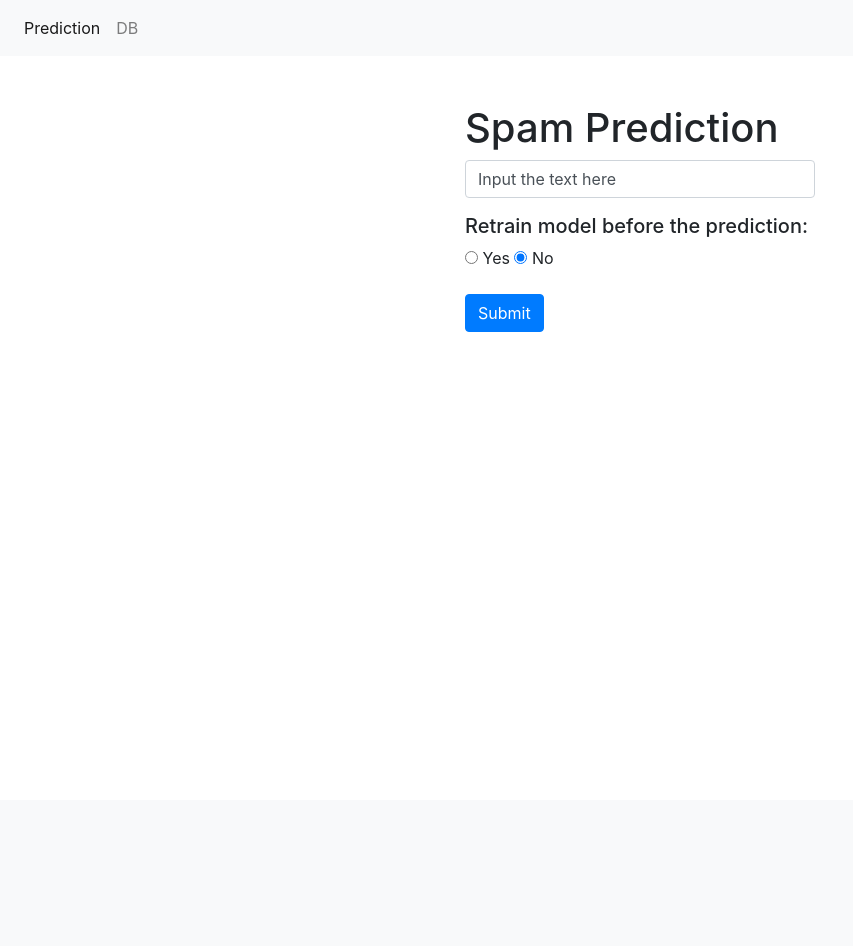
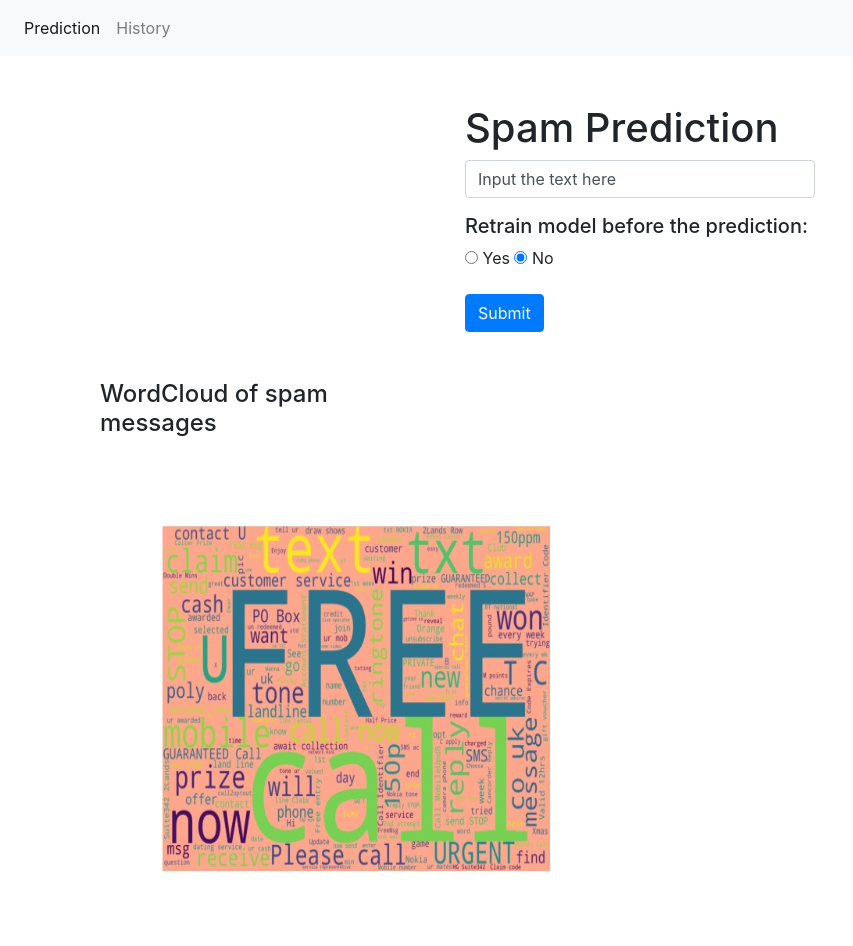
Before and after one commit to vavivava/spam-classifier, a Django app: page / in a window 1280 px wide. Shown: the whole page, without its empty margins (0-853 px from the left). Before the commit the page ends 332 px from the top, so only its background shows below. Run offline with Django 3.2, Linux system fonts and the light colour scheme; some libraries are stand-ins or nearby versions.

Commit message:
Create data base for new predictions and add spam wordcloud image

```diff
--- a/predict/urls.py
+++ b/predict/urls.py
@@ -21,4 +21,5 @@ app_name = 'predict'
 urlpatterns = [
     path('', views.predict,  name='predict'),
     path('predict/', views.predict_chances, name='submit_prediction'),
+    path('results/', views.view_results, name='results'),
 ]
--- a/predict/views.py
+++ b/predict/views.py
@@ -1,7 +1,7 @@
 from django.shortcuts import render
 from django.http import JsonResponse
 from src.message_predict import MessagePredict
-from .models import PredResults
+from . models import PredResults
 
 
 def predict(request):
@@ -22,3 +22,7 @@ def predict_chances(request):
 
         print('result is', + classification)
         return JsonResponse({'result': classification, 'input_the_text': input_the_text}, safe=False)
+
+def view_results(request):
+    data = {"dataset": PredResults.objects.all()}
+    return render(request, "results.html", data)
--- a/spamclassifier/settings.py
+++ b/spamclassifier/settings.py
@@ -21,7 +21,6 @@ BASE_DIR = Path(__file__).resolve().parent.parent
 # See https://docs.djangoproject.com/en/3.1/howto/deployment/checklist/
 
 # SECURITY WARNING: keep the secret key used in production secret!
-SECRET_KEY = 'ar@s*&&c3k^+wg=mchsu_z(t^-_+cmp5ksp%j)2e59-_xbyosf'
 
 # SECURITY WARNING: don't run with debug turned on in production!
 DEBUG = True
@@ -123,3 +122,8 @@ USE_TZ = True
 # https://docs.djangoproject.com/en/3.1/howto/static-files/
 
 STATIC_URL = '/static/'
+
+STATICFILES_DIRS = [
+    BASE_DIR / "static",
+    '/var/www/static/',
+]
--- a/spamclassifier/urls.py
+++ b/spamclassifier/urls.py
@@ -16,6 +16,7 @@ Including another URLconf
 from django.contrib import admin
 from django.urls import path, include
 
+
 urlpatterns = [
     path('admin/', admin.site.urls),
     path('', include('predict.urls', namespace='predict'))
--- a/src/reading_data.py
+++ b/src/reading_data.py
@@ -32,7 +32,7 @@ class ReadingData:
         stopwords_data = set(wordcloud.STOPWORDS)
         fig_wordcloud = wordcloud.WordCloud(stopwords=stopwords_data, background_color="#ffa78c",
                                             width=3000, height=2000).generate(text)
-        plt.figure(figsize=(15, 15), frameon=True)
+        plt.figure(frameon=False)
         plt.imshow(fig_wordcloud)
         plt.axis('off')
-        plt.savefig('wordcloud_spam.png')
+        plt.savefig('wordcloud_spam.jpg')
--- a/templates/base.html
+++ b/templates/base.html
@@ -23,7 +23,7 @@
                     <a class="nav-link" href="/">Prediction <span class="sr-only">(current)</span></a>
                 </li>
                 <li class="nav-item">
-                    <a class="nav-link" href="/results">DB</a>
+                    <a class="nav-link" href="/results">History</a>
                 </li>
             </ul>
         </div>
--- a/templates/predict.html
+++ b/templates/predict.html
@@ -19,7 +19,7 @@
             </div>
             <div class="modal-footer">
                 <button type="button" class="btn btn-secondary" data-dismiss="modal">Close</button>
-                <a class="btn btn-primary" href="/results" role="button">View DB</a>
+                <a class="btn btn-primary" href="/results" role="button">History</a>
             </div>
         </div>
     </div>
@@ -46,6 +46,13 @@
         </div>
     </div>
 </div>
+{% load static %}
+<div class="container pt-5">
+        <div class="col-md-4">
+            <h4>WordCloud of spam messages</h4>
+            <img border="0" src="{% static 'wordcloud_spam.jpg' %}" alt="spam_words" width="500" height="500" >
+        </div>
+</div>
 <script>
     $(document).on('submit', '#post-form',function(e){
         e.preventDefault();
```
Also changed, not shown: templates/results.html (+30 -0 lines), predict/migrations/0001_initial.py (added), predict/static/wordcloud_spam.jpg (added), 1 other file.
